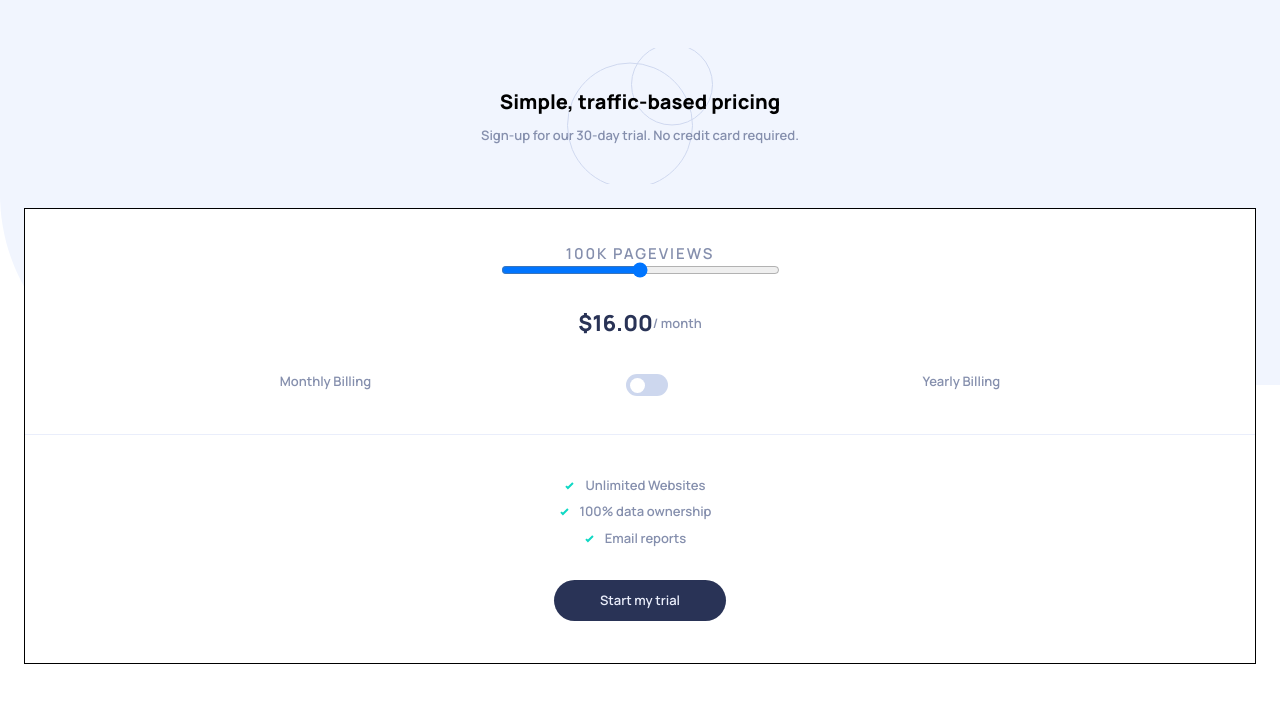
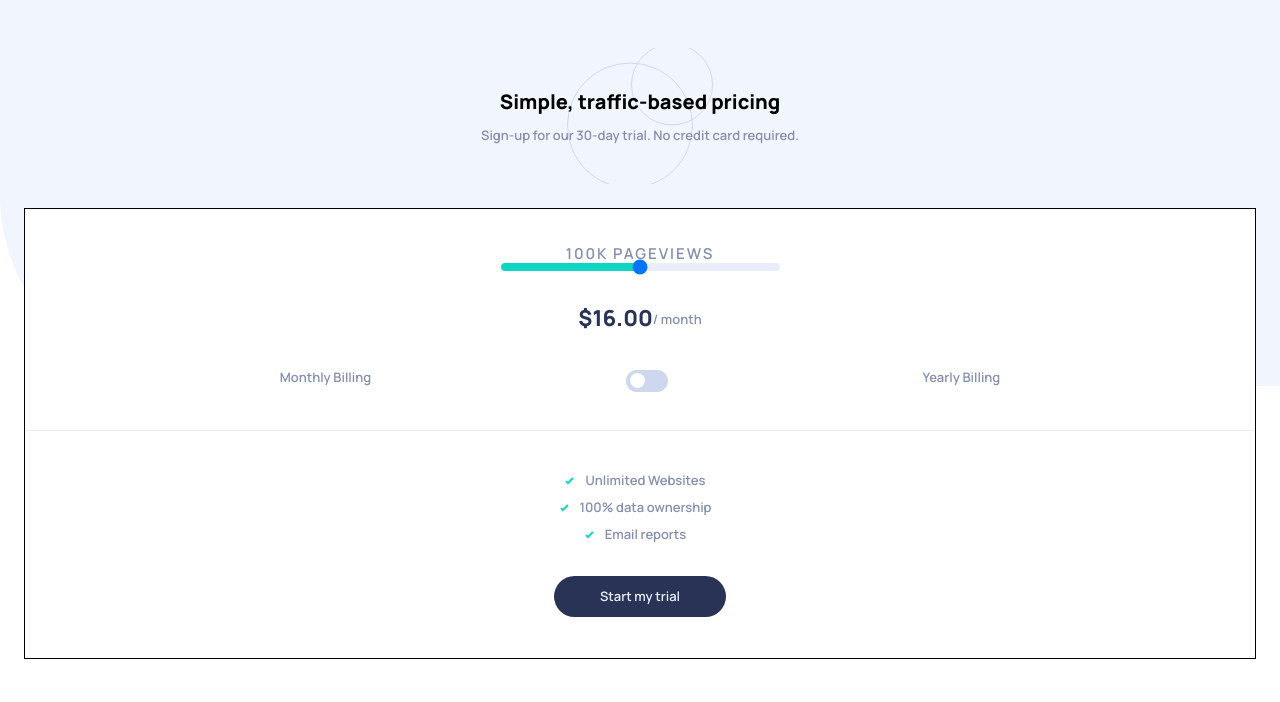
Before and after one commit to aycanogut/fem-pricing-component, a website built with Vite: page index.html in a window 1280 px wide. Built offline with nearby package versions, Linux system fonts and the light colour scheme.

Commit message:
updated / slider styles

```diff
--- a/styles/components/_component.scss
+++ b/styles/components/_component.scss
@@ -46,9 +46,19 @@
 
       // slider
       &__input {
-        display: block;
+        background: linear-gradient(
+          to right,
+          $color-strong-cyan 0%,
+          $color-strong-cyan 50%,
+          $color-light-grayish-blue 50%,
+          $color-light-grayish-blue 100%
+        );
+        border-radius: 12px;
+        height: 8px;
         width: 27.9em;
-        margin: 0 auto;
+        outline: none;
+        transition: background 450ms ease-in;
+        -webkit-appearance: none;
       }
 
       // output price section
```
Also changed, not shown: styles/style.css.
